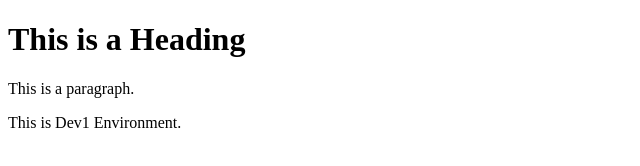
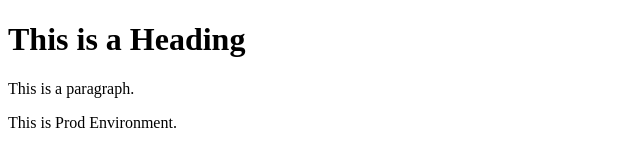
Before and after one commit to aks2379/terra-ecs, a plain HTML site: page docker_images/index.html in a window 1280 px wide. Shown: the full height of the page, 0-640 px from the left. Drawn offline with Linux system fonts and the light colour scheme.

Commit message:
update index.html

```diff
--- a/docker_images/index.html
+++ b/docker_images/index.html
@@ -7,7 +7,7 @@
 
 <h1>This is a Heading</h1>
 <p>This is a paragraph.</p>
-<p>This is Dev1 Environment.</p>
+<p>This is Prod Environment.</p>
 
 </body>
 </html>
```
